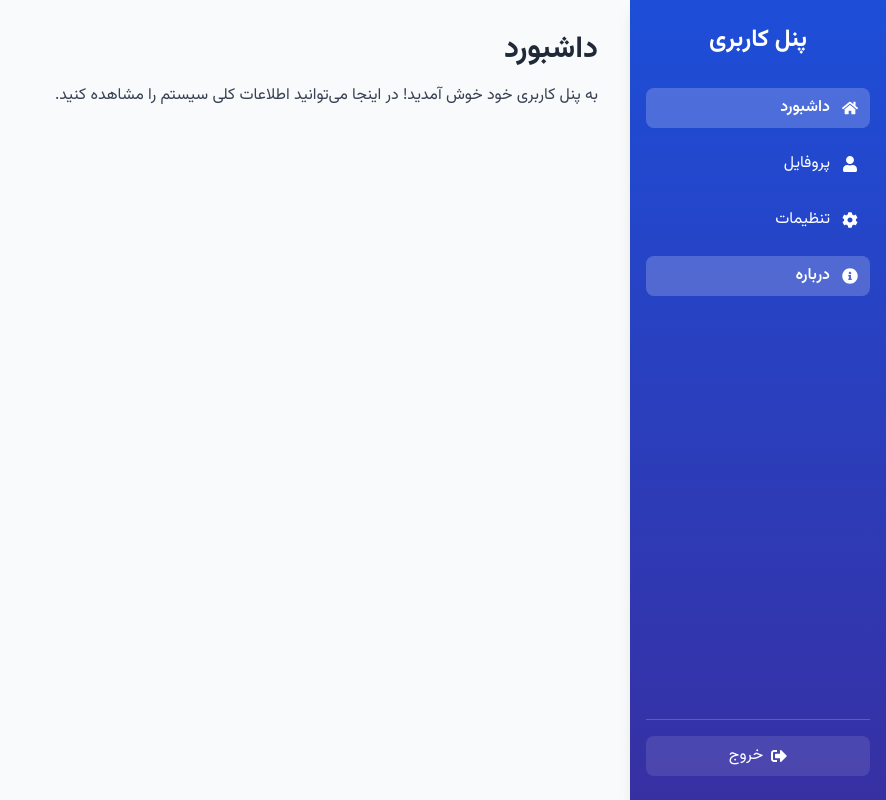
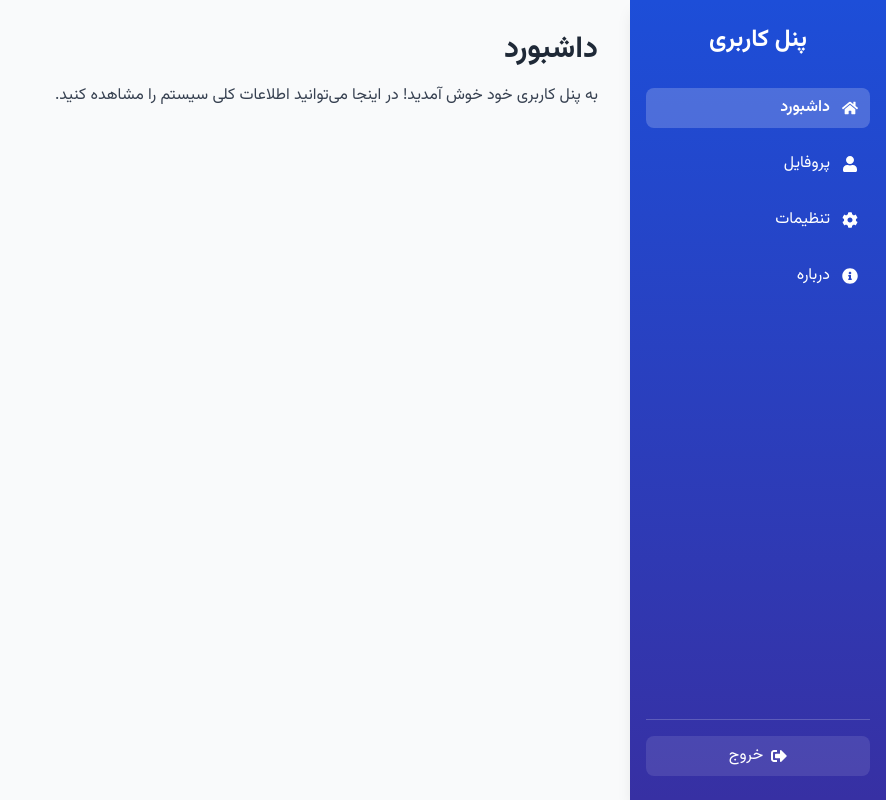
Before and after one commit to farshadnabizadeh/panel-mahyaran-energy, a React (Create React App) app: page /panel in a window 1280 px wide. Shown: the whole page, without its empty margins (394-1280 px from the left). Built offline with nearby package versions, Linux system fonts and the light colour scheme.

Commit message:
signupForm

```diff
--- a/src/components/layout/sidebar.jsx
+++ b/src/components/layout/sidebar.jsx
@@ -77,7 +77,7 @@ export default function Sidebar({ isOpen, onClose }) {
                     </NavLink>
 
                     <NavLink
-                        to="#"
+                        to="/login"
                         onClick={onClose}
                         className={({ isActive }) =>
                             `flex items-center gap-3 px-3 py-2 rounded-lg hover:bg-white/10 transition ${isActive ? "bg-white/20 font-semibold" : ""
```
